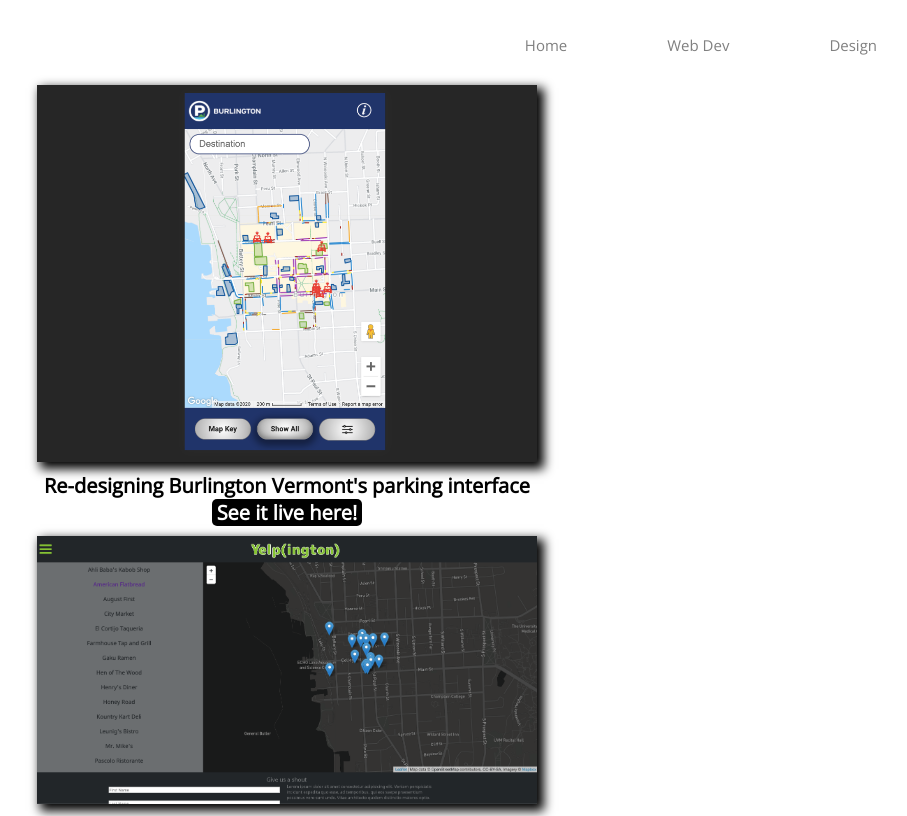
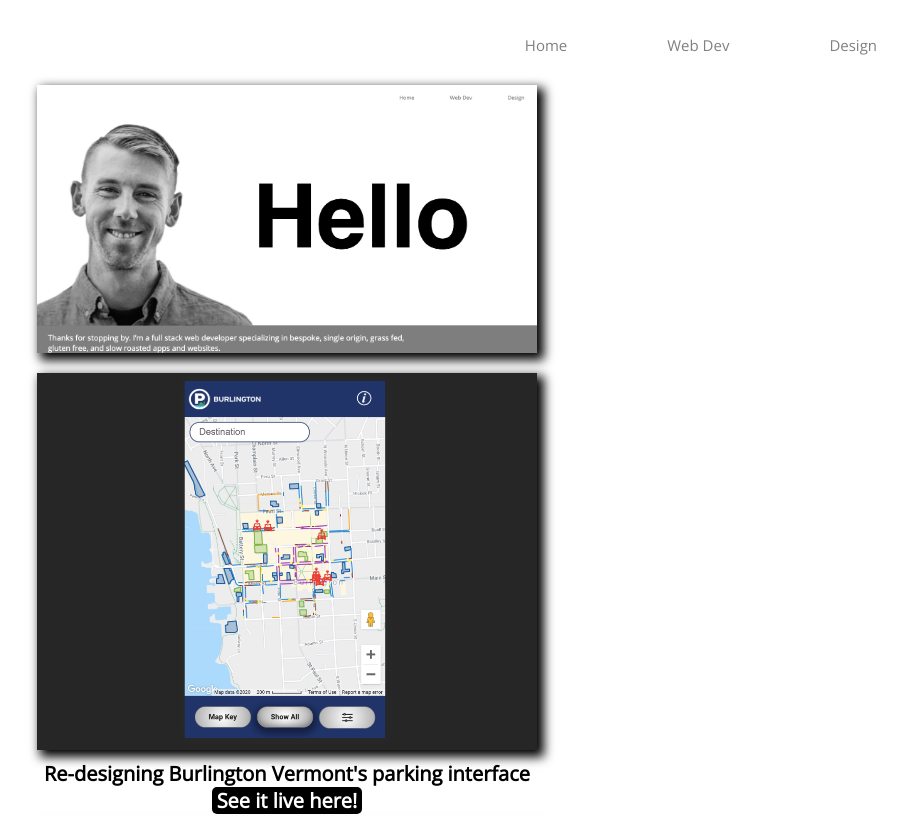
Before and after one commit to leepeters0023/portfolio2.0, a React (Create React App) app in the folder client/: page /WebDev in a window 1280 px wide. Shown: the top 816 px of the page, without its empty margins (353-1260 px from the left). Built offline with nearby package versions, Linux system fonts and the light colour scheme.

Commit message:
portfolio vid added

```diff
--- a/client/src/WebDev.js
+++ b/client/src/WebDev.js
@@ -26,6 +26,7 @@
     return (
       <div id='web-dev-container'>
         <div id='web-dev'>
+        <img id='96320ec895dd4060b77559a1cb3de073' alt='portfolio thumb' className='webdev-thumb' onClick={this.openModal} src='Images/portfolio-thumb.png'></img>
         <img id='87b0054d983542baa7735240d057593f' alt='park burlington thumb' className='webdev-thumb' onClick={this.openModal} src='Images/parkBTV.png'></img>
         <h4>Re-designing Burlington Vermont's parking interface<br></br><a id='park-btv-link' href='https://park-burlington.herokuapp.com/'>See it live here!</a></h4>
           <img id='e7754b14c80249eaaa0844afea3f4c84' alt='yelpington thumb' className='webdev-thumb' onClick={this.openModal} src='Images/yelpington.png'></img>
```
Also changed, not shown: client/public/Images/geoVT.png, client/public/Images/portfolio-thumb.png (added).
